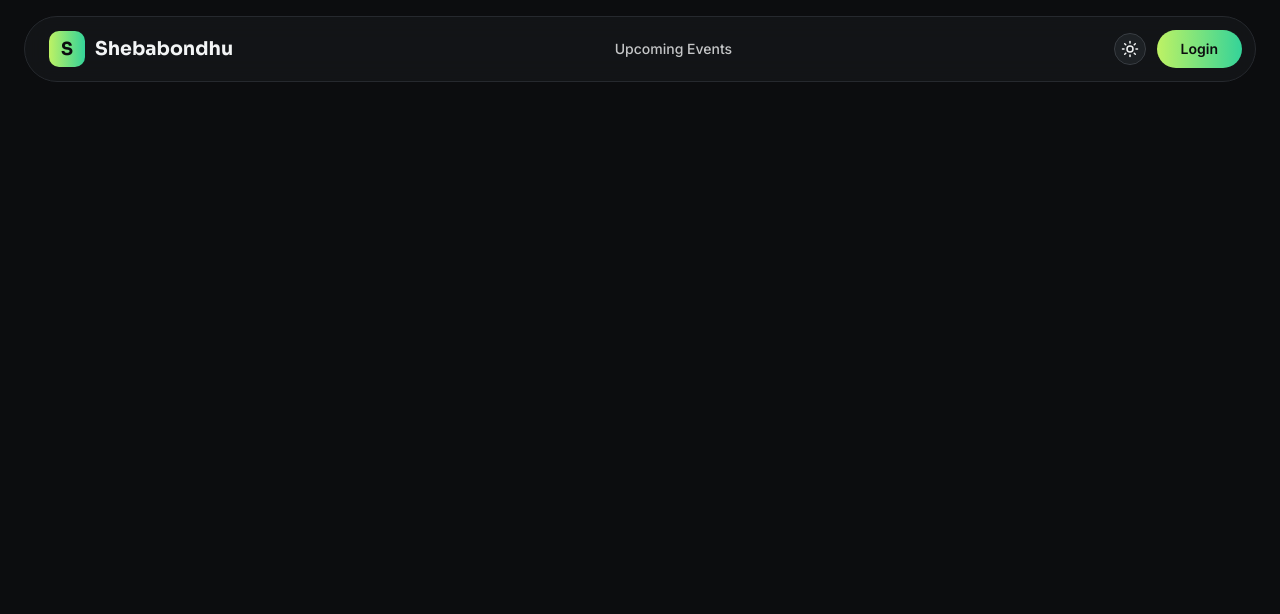
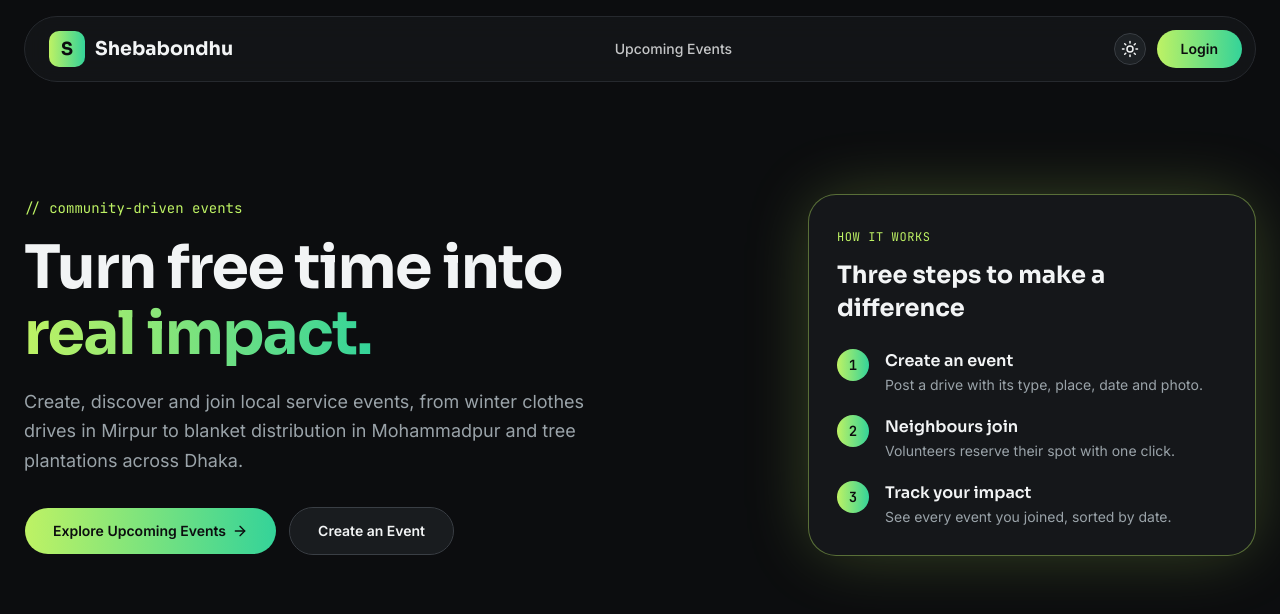
Before and after one commit to AkramMdkhan/shebabondhu-client, a Next.js app: page / in a window 1280 px wide. Shown: the top 614 px of the page. Built offline with nearby package versions, Linux system fonts and the light colour scheme.

Commit message:
feat: add home page banner section

```diff
--- a/src/app/page.tsx
+++ b/src/app/page.tsx
@@ -1,9 +1,12 @@
+import { Banner } from "@/components/home/banner";
 
 
 export default function Home() {
   return (
     <div>
 
+     <Banner />
+
     </div>
   );
 }
--- /dev/null
+++ b/src/components/home/banner.tsx
@@ -0,0 +1,89 @@
+import Link from "next/link";
+import { ArrowRight } from "lucide-react";
+import { buttonVariants } from "@/components/ui/button";
+import { cn } from "@/lib/utils";
+
+const steps = [
+  {
+    title: "Create an event",
+    text: "Post a drive with its type, place, date and photo.",
+  },
+  {
+    title: "Neighbours join",
+    text: "Volunteers reserve their spot with one click.",
+  },
+  {
+    title: "Track your impact",
+    text: "See every event you joined, sorted by date.",
+  },
+];
+
+export function Banner() {
+  return (
+    <section className="mx-auto grid w-full max-w-7xl items-center gap-14 px-4 py-20 sm:px-6 lg:grid-cols-2 lg:py-28">
+      <div>
+        <span className="font-mono text-sm text-brand">
+          {"// community-driven events"}
+        </span>
+        <h1 className="mt-4 text-4xl font-bold leading-[1.1] tracking-tight sm:text-5xl lg:text-6xl">
+          Turn free time into{" "}
+          <span className="text-brand-gradient">real impact.</span>
+        </h1>
+        <p className="mt-5 max-w-xl text-lg leading-relaxed text-muted-foreground">
+          Create, discover and join local service events, from winter clothes
+          drives in Mirpur to blanket distribution in Mohammadpur and tree
+          plantations across Dhaka.
+        </p>
+
+        <div className="mt-8 flex flex-wrap gap-3">
+          <Link
+            href="/events"
+            className={cn(
+              buttonVariants({ size: "lg" }),
+              "bg-brand-gradient h-12 rounded-full px-7 font-semibold text-primary-foreground hover:opacity-90"
+            )}
+          >
+            Explore Upcoming Events
+            <ArrowRight className="size-4" />
+          </Link>
+          <Link
+            href="/create-event"
+            className={cn(
+              buttonVariants({ variant: "outline", size: "lg" }),
+              "h-12 rounded-full px-7 font-semibold"
+            )}
+          >
+            Create an Event
+          </Link>
+        </div>
+      </div>
+
+      <div className="flex justify-center lg:justify-end">
+        <div className="w-full max-w-md rounded-[28px] border border-brand/40 bg-card p-7 shadow-[0_0_70px_-10px] shadow-brand/30">
+          <span className="font-mono text-xs tracking-wider text-brand">
+            HOW IT WORKS
+          </span>
+          <h2 className="mt-3 text-2xl font-bold leading-snug">
+            Three steps to make a difference
+          </h2>
+
+          <ol className="mt-6 space-y-5">
+            {steps.map((step, index) => (
+              <li key={step.title} className="flex gap-4">
+                <span className="bg-brand-gradient flex size-8 shrink-0 items-center justify-center rounded-full font-mono text-sm font-semibold text-primary-foreground">
+                  {index + 1}
+                </span>
+                <div>
+                  <h3 className="font-semibold">{step.title}</h3>
+                  <p className="mt-0.5 text-sm text-muted-foreground">
+                    {step.text}
+                  </p>
+                </div>
+              </li>
+            ))}
+          </ol>
+        </div>
+      </div>
+    </section>
+  );
+}
```
